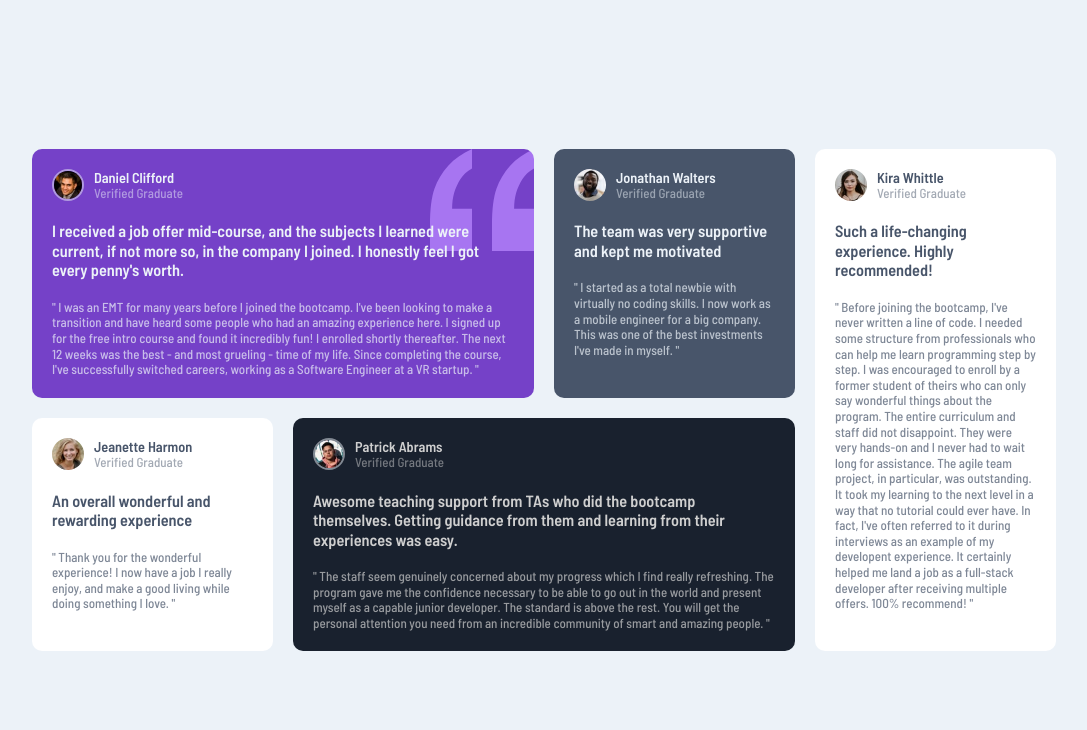
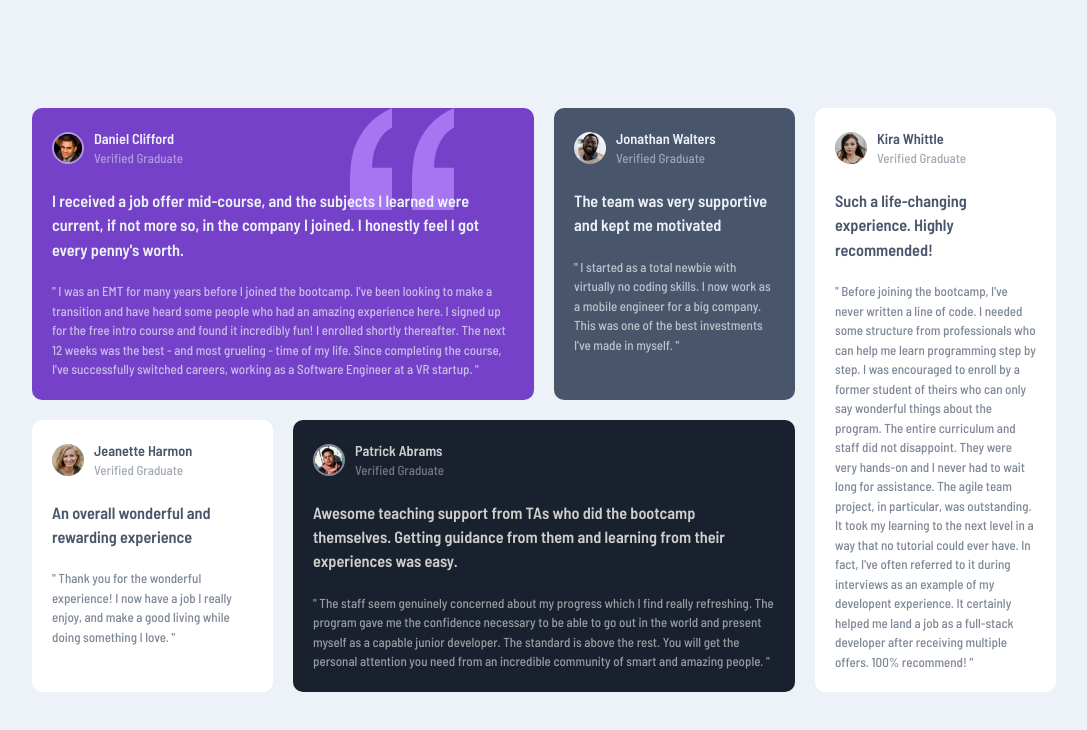
Before and after one commit to garang-deng/testimonials-grid-section, a plain HTML site: page index.html in a window 1280 px wide. Shown: the whole page, without its empty margins (96-1183 px from the left). Drawn offline with Linux system fonts and the light colour scheme.

Commit message:
Offset background quotes
Put some margins on top the images

Increased the line height

```diff
--- a/styles.css
+++ b/styles.css
@@ -25,6 +25,7 @@ img {
   border-radius: 50%;
   float: left;
   margin-right: 10px;
+  margin-top: 4px;
 }
 
 h1,
@@ -58,7 +59,7 @@ body {
   display: flex;
   justify-content: center;
   align-items: center;
-  line-height: 1.2;
+  line-height: 1.5;
   min-height: 100vh;
   background-color: var(--light-grayish-blue);
 }
@@ -86,6 +87,7 @@ body {
   background-repeat: no-repeat;
   background-position: right;
   background-position-y: top;
+  background-position-x: 80%;
   color: var(--light-grayish-blue);
 }
 
```
